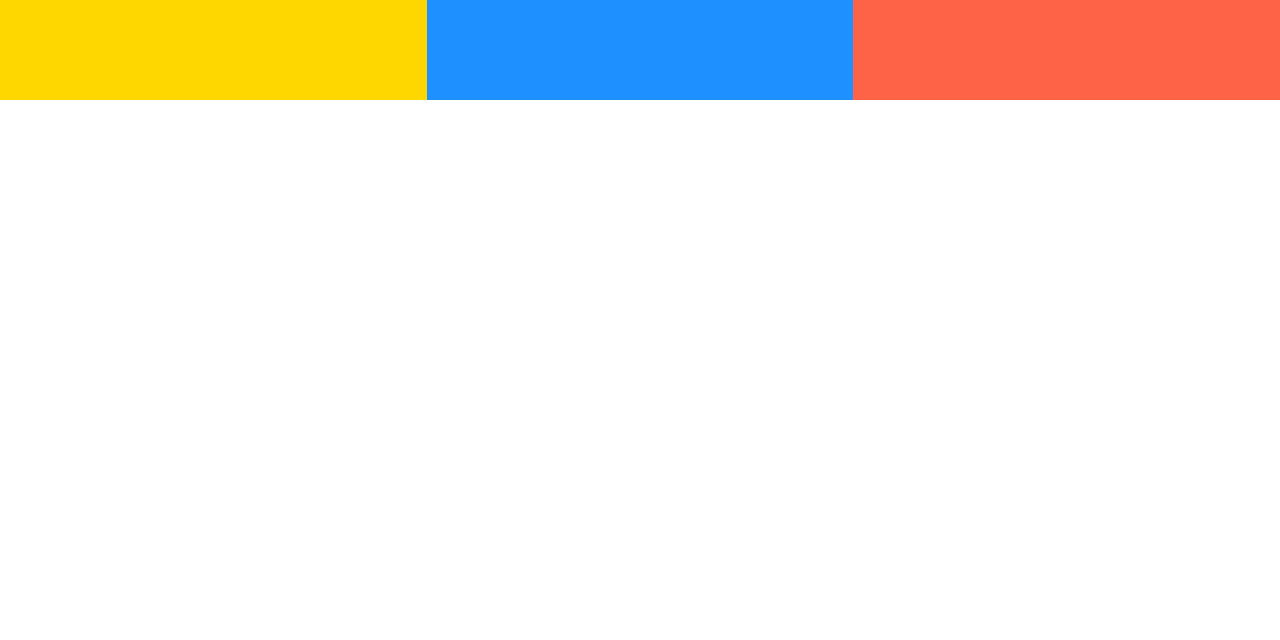
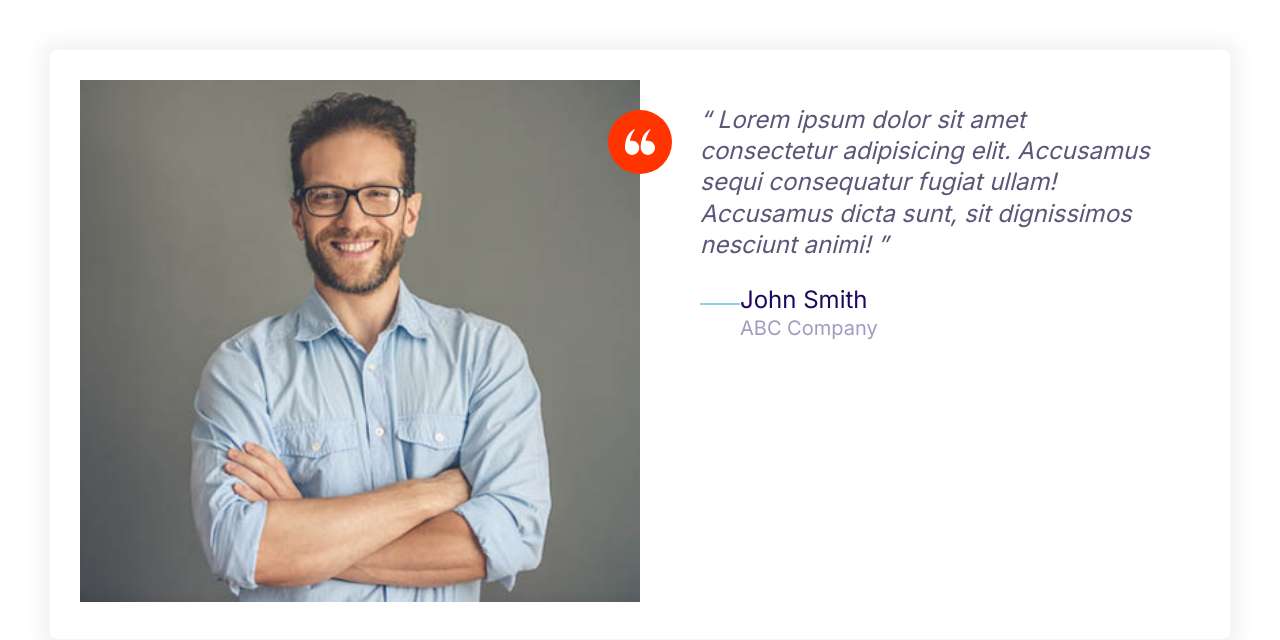
Before and after one commit to FuTuRegOd-88/Moshify, a plain HTML site: page index.html in a window 1280 px wide. Drawn offline with Linux system fonts and the light colour scheme.

Commit message:
Testimonial is done.

```diff
--- a/css/styles.css
+++ b/css/styles.css
@@ -169,8 +169,17 @@ a {
   height: 40px;
 }
 
+.icon--small {
+  width: 30px;
+  height: 30px;
+}
+
 .icon--primary {
   fill: var(--color-primary);
+}
+
+.icon--white {
+  fill: #fff;
 }
 
 .icon-container {
@@ -181,6 +190,10 @@ a {
   display: inline-flex;
   justify-content: center;
   align-items: center;
+}
+
+.icon-container--accent {
+  background: var(--color-accent);
 }
 
 /*Buttons*/
@@ -452,3 +465,33 @@ a {
     grid-template-columns: repeat(3, 1fr);
   }
 }
+
+/*Testimonials*/
+.testimonial {
+  padding: 3rem;
+}
+
+.testimonial__image {
+  position: relative;
+}
+
+.testimonial__image > img {
+  width: 100%;
+}
+
+.testimonial__image > .icon-container {
+  position: absolute;
+  top: 3rem;
+  right: -32px;
+}
+
+@media screen and (min-width: 768px) {
+  .testimonial .quote,
+  .testimonial .quote__author {
+    font-size: 2.4rem;
+  }
+
+  .testimonial .quote {
+    margin-left: 6rem;
+  }
+}
--- a/index.html
+++ b/index.html
@@ -14,11 +14,40 @@
     <link rel="stylesheet" href="/css/normalize.css" />
     <link rel="stylesheet" href="/css/styles.css" />
   </head>
-  <body>
-    <div class="grid grid--1x2 grid--1x3">
-      <div style="height: 100px; background: gold"></div>
-      <div style="height: 100px; background: dodgerblue"></div>
-      <div style="height: 100px; background: tomato"></div>
+  <body style="padding: 5rem">
+    <div class="card testimonial">
+      <div class="grid grid--1x2">
+        <div class="testimonial__image">
+          <img src="/images/testimonial.jpg" alt="A Happy, smiling customer." />
+          <span class="icon-container icon-container--accent">
+            <svg class="icon icon--white icon--small">
+              <use xlink:href="images/sprite.svg#quotes"></use>
+            </svg>
+          </span>
+        </div>
+        <blockquote class="quote">
+          <p class="quote__text">
+            Lorem ipsum dolor sit amet consectetur adipisicing elit. Accusamus
+            sequi consequatur fugiat ullam! Accusamus dicta sunt, sit
+            dignissimos nesciunt animi!
+          </p>
+
+          <footer>
+            <div class="media">
+              <div class="media__image">
+                <svg class="icon icon--primary quote__line">
+                  <use xlink:href="images/sprite.svg#line"></use>
+                </svg>
+              </div>
+
+              <div class="image__body">
+                <h3 class="media__title quote__author">John Smith</h3>
+                <p class="quote__organization">ABC Company</p>
+              </div>
+            </div>
+          </footer>
+        </blockquote>
+      </div>
     </div>
   </body>
 </html>
```
Also changed, not shown: components/testimonial.html (added, +36 -0 lines), images/testimonial.jpg (added).
